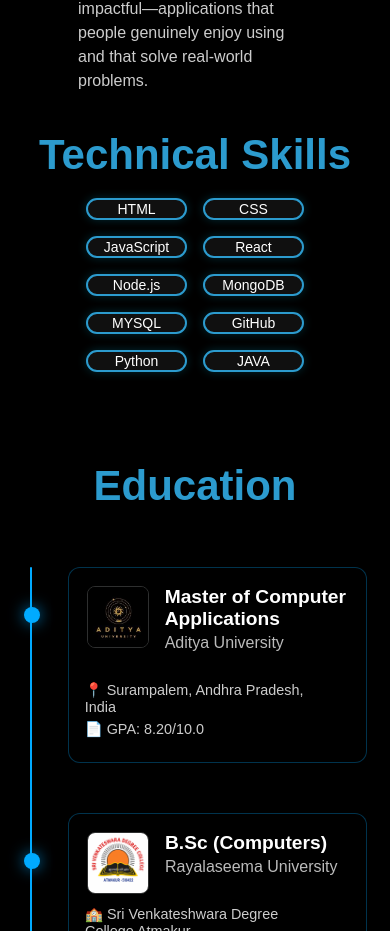
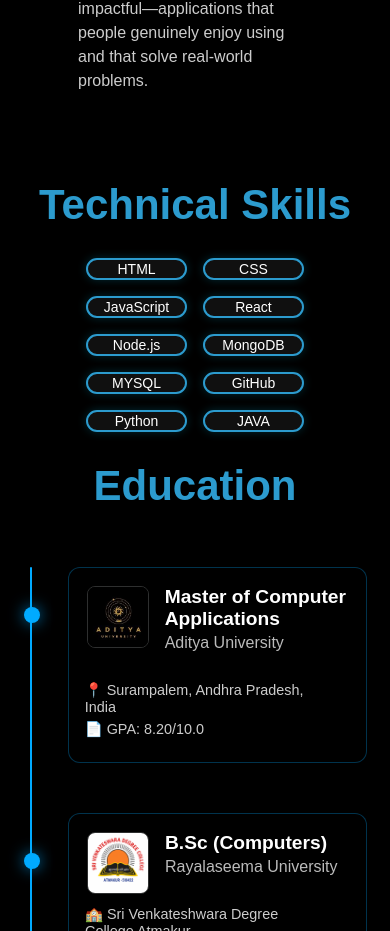
Before and after one commit to shasha0427/Portfolio-My-web, a React (Vite) app: page /about in a window 390 px wide. Shown: the part 2238-3169 px from the top of the page. Built offline with nearby package versions, Linux system fonts and the light colour scheme.

Commit message:
Updated about section

```diff
--- a/src/MYPORTFOLIO/ABOUT/about.css
+++ b/src/MYPORTFOLIO/ABOUT/about.css
@@ -367,10 +367,10 @@ li::marker{
 
    }
    #abt-skill{
-    top: 1150px;
+    top: 1200px;
    }
    #skill-sec{
-    top: 1120px;
+    top: 1180px;
    }
    #edu-title-main{
     top: 1070px;
```
